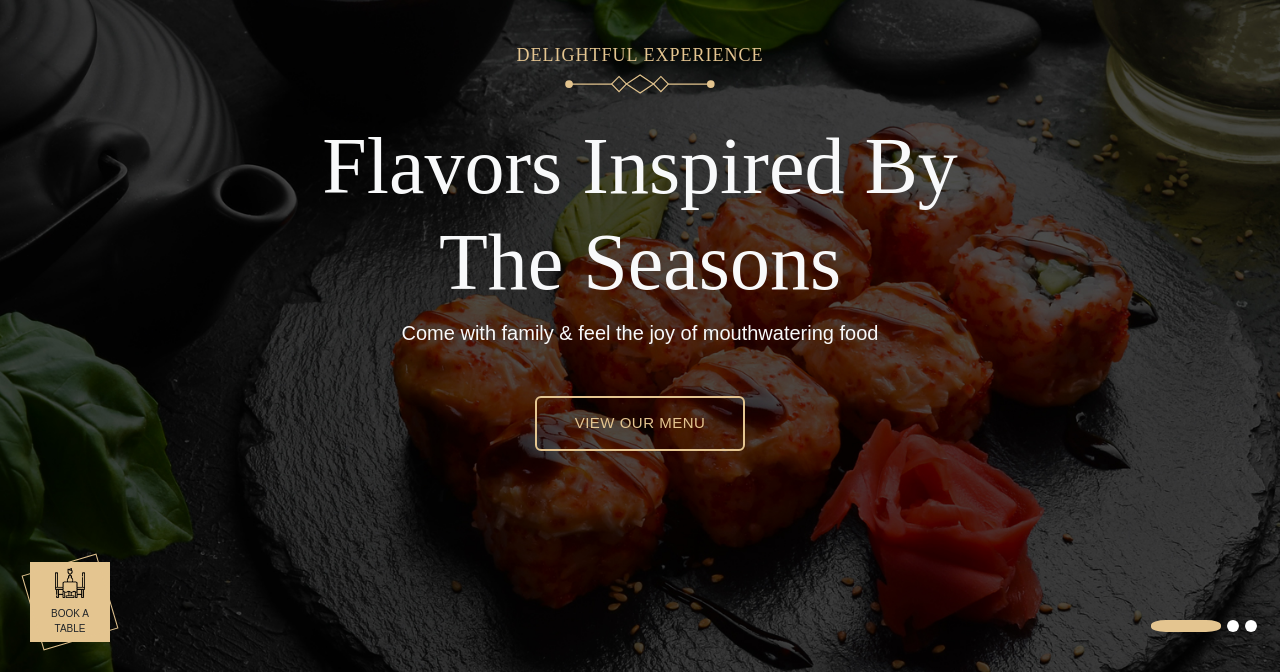
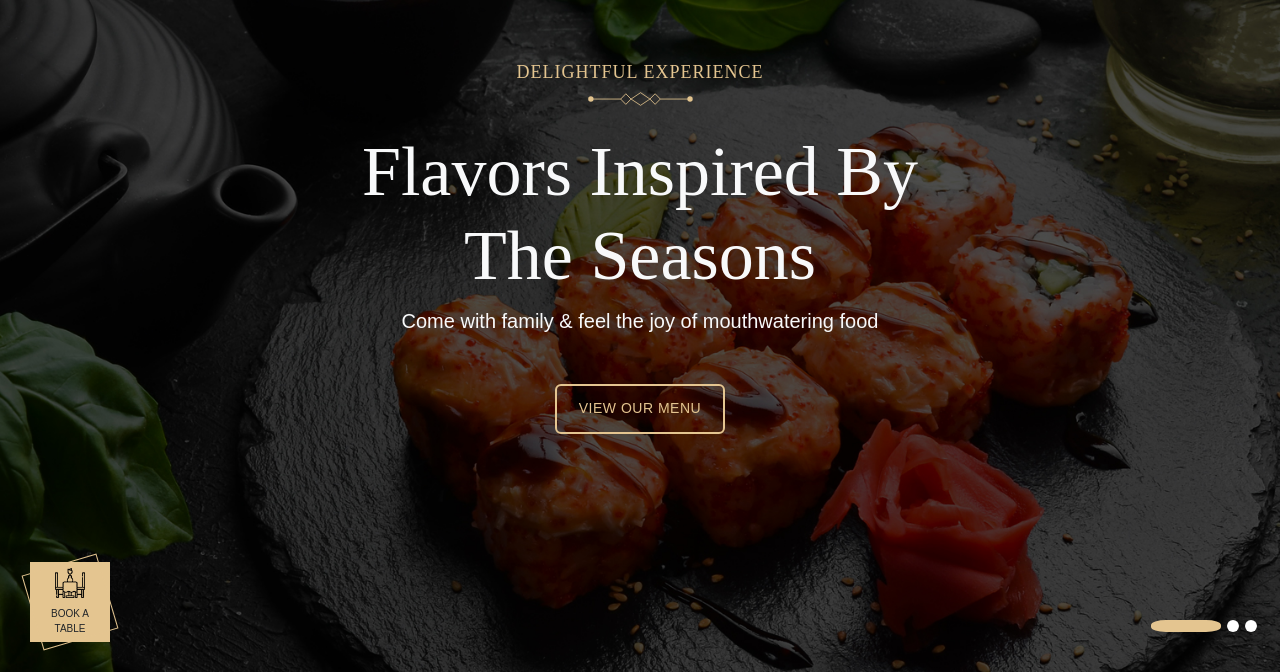
Before and after one commit to ahmedelkharashy640-sudo/Delici_Resturant, a plain HTML site: page index.html in a window 1280 px wide. Shown: the part 128-800 px from the top of the page. Drawn offline with Linux system fonts and the light colour scheme; a web font is replaced by a local one.

Commit message:
Update website

```diff
--- a/assets/css/global.css
+++ b/assets/css/global.css
@@ -346,7 +346,7 @@ color: var(--white-color);
 }
 .popup[data-popup-name="Book"] .box .part1 p
 {
-    width: 73%;
+    max-width: 100%;
     margin: auto;
     text-align: center;
 
--- a/assets/css/style.responsive.css
+++ b/assets/css/style.responsive.css
@@ -13,34 +13,38 @@
     width: 300px;
 
     }
-    .carousel-item .container .title img {
+
+    #Home .carousel-item .container .title img {
     width: 35%;
     }
-    .carousel-item .container .title h6 {
+    #Home .carousel-item .container .title h6 {
     font-weight: lighter;
     letter-spacing: 1px;
     }
-    .carousel-item .container .content h2
+    #Home .carousel-item .container .content h2
     {
         margin-bottom: 0;
     }
-    .carousel-item .container .content h2, .carousel-item .container .content h3 {
-    font-size: 30px;
+    #Home .carousel-item .container .content h2, #Home .carousel-item .container .content h3 {
+    font-size: 40px;
     }
 
     .carousel-indicators {
     column-gap: 0px;
     }
-    .carousel-item .container .content p {
+    #Home .carousel-item .container .content p {
 
     font-size: 13px;
     margin-bottom: 40px;
     }
-    .carousel-item .container .content a {
+    #Home .carousel-item .container .content a {
 
     width: 170px;
     height: 50px;
     font-size: 14px;
+    }
+    .popup[data-popup-name="Book"] .box {
+        max-width: 340px;
     }
     .booking {
     bottom: 30px;
@@ -194,8 +198,11 @@
 /*450*/
 @media (min-width: 371px) and (max-width: 1300px) {
 
-      .carousel-item .container .content h2, .carousel-item .container .content h3 {
-        font-size: 40px;
+     #Home .carousel-item .container .content h2, #Home .carousel-item .container .content h3 {
+        font-size: 55px;
+    }
+        #Home .carousel-item .container .content p {
+        font-size: 16px;
     }
     /* About Section  */
         .container .content .head p {
@@ -231,6 +238,10 @@
         max-width: 400px;
         margin: auto;
     }
+
+     .popup[data-popup-name="Book"] .box {
+        max-width: 400px;
+    }
 }
 
 /*650*/
@@ -246,13 +257,13 @@
         left: 85%;
         right: 0%;
     }
-    .carousel-item .container .content h2, .carousel-item .container .content h3 {
-        font-size: 50px;
+   #Home .carousel-item .container .content h2, #Home  .carousel-item .container .content h3 {
+        font-size: 60px;
     }
-    .carousel-item .container .content p {
-        font-size: 14px;
+    #Home .carousel-item .container .content p {
+        font-size: 20px;
     }
-    .container .content .head p {
+   #Home .container .content .head p {
         width: 80%;
         margin: auto;
     }
@@ -291,6 +302,9 @@
     {
         width: 150px;
     }
+     .popup[data-popup-name="Book"] .box {
+        max-width: 450px;
+    }
 }
 
 /*850*/
@@ -299,7 +313,7 @@
         width: 150px;
     }
 
-    .carousel-item .container .content h2, .carousel-item .container .content h3 {
+   #Home .carousel-item .container .content h2, #Home .carousel-item .container .content h3 {
         font-size: 70px;
     }
 
--- a/index.html
+++ b/index.html
@@ -848,7 +848,7 @@
                         All booking payments are secured by credit card. No extra charges apply to online bookings. The booking is non-refundable.
                     </p>
 
-                    <p class="bottom-paragraph mb-5">
+                    <p class="bottom-paragraph mb-2 mb-lg-5">
                         Booking request <span>+20-102-108-0042</span> or fill out the order form
                     </p>
 
```
